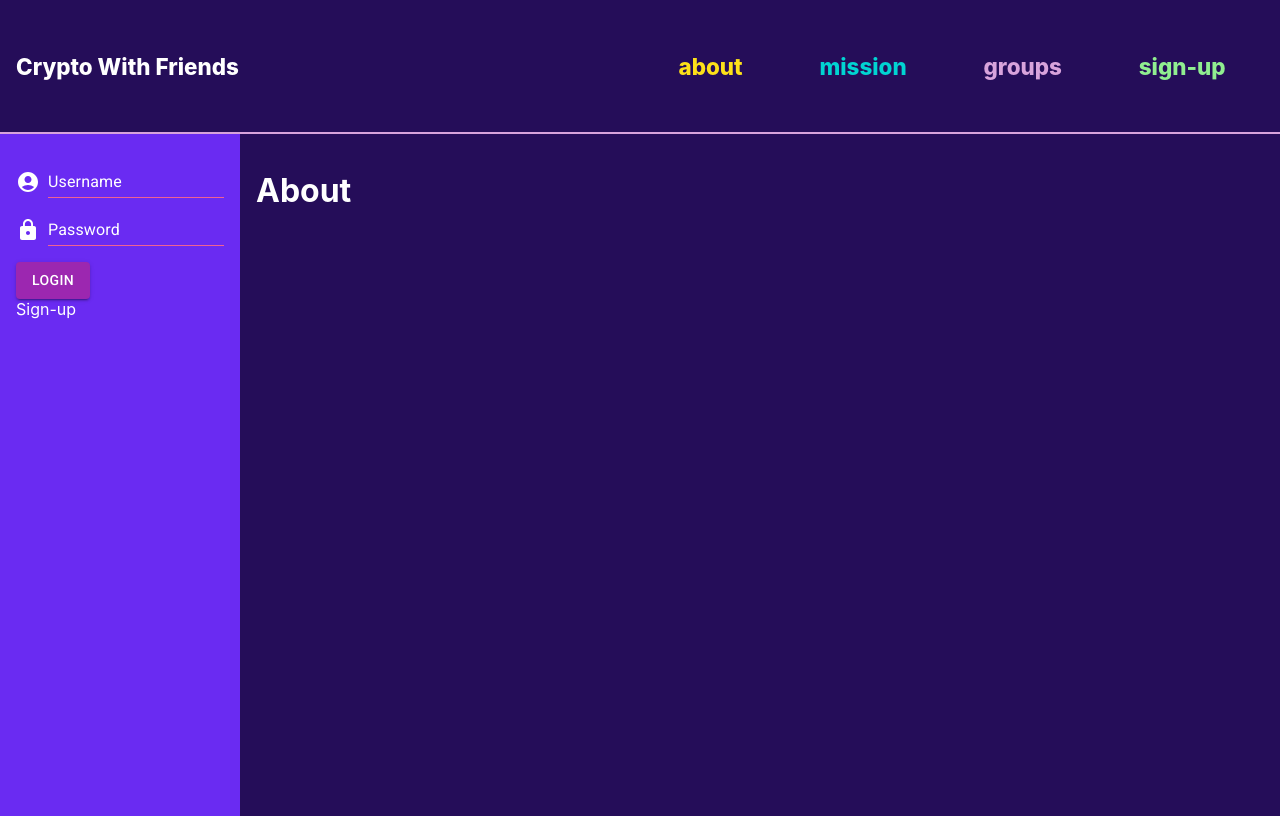
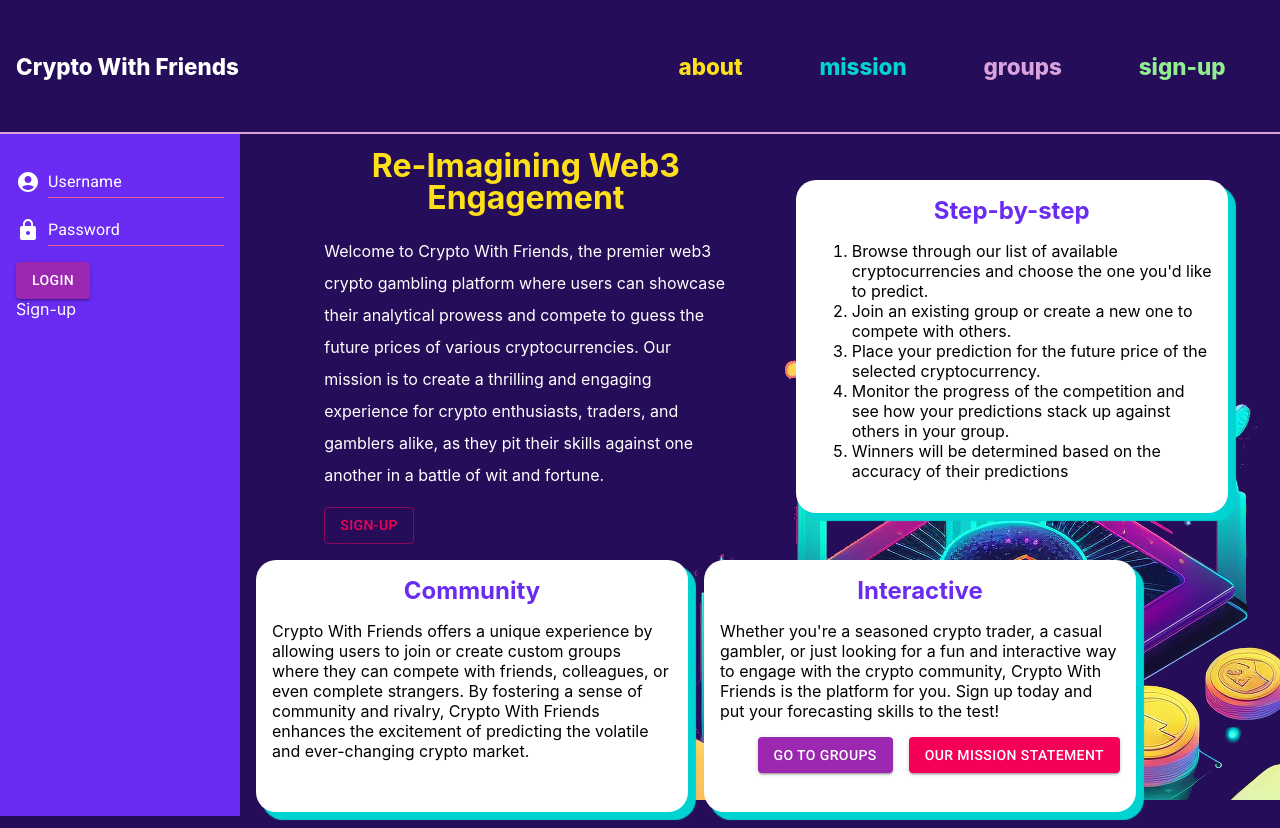
Before and after one commit to inherentspice/cwf-web, a React (Create React App) app: page /about in a window 1280 px wide. Built offline with nearby package versions, Linux system fonts and the light colour scheme; no server answers.

Commit message:
finished rough draft of about page

```diff
--- a/src/App.css
+++ b/src/App.css
@@ -255,4 +255,70 @@ a:hover {
 
 .button-cont {
   align-self: flex-end;
+  gap: 1rem;
+  display: flex;
 }
+
+/* about */
+
+.about-background {
+  max-height: 80%;
+  position: fixed;
+  bottom: 0;
+  right: 0;
+  z-index: 0;
+}
+
+.about-cont {
+  display: flex;
+  align-items: flex-start;
+  justify-content: flex-start;
+  position: relative;
+  flex-direction: column;
+}
+
+.bio-instructions-cont {
+  display: flex;
+  justify-content: space-evenly;
+}
+
+.info-cont {
+  z-index: 1;
+  display: flex;
+  align-items: flex-start;
+  justify-content: flex-start;
+  margin-top: 1rem;
+  width: 100%;
+  gap: 1rem;
+}
+
+.about-instructions-cont {
+  display: flex;
+  flex-direction: column;
+  background-color: white;
+  border-radius: 20px;
+  z-index: 1;
+  color: black;
+  width: 400px;
+  align-self: center;
+  padding: 1rem;
+  box-shadow: 7px 7px 1px 1px var(--color-blue);
+}
+
+.about-info-cont {
+  display: flex;
+  flex-direction: column;
+  background-color: white;
+  border-radius: 20px;
+  z-index: 1;
+  color: black;
+  width: 400px;
+  padding: 1rem;
+  height: 220px;
+  box-shadow: 7px 7px 1px 1px var(--color-blue);
+}
+
+.about-cont h2 {
+  color: var(--bg-light-color);
+  margin: 0;
+}
--- a/src/components/landing/about.js
+++ b/src/components/landing/about.js
@@ -1,5 +1,67 @@
-export default function About() {
+import BackgroundImage from "../../assets/about-image.png"
+import CallToActionIcon from '@mui/icons-material/CallToAction';
+import { Button } from "@mui/material";
+import { useNavigate } from "react-router-dom";
+
+export default function Landing() {
+  const navigate = useNavigate();
+
+  const signUpClick = () => {
+    navigate("/register");
+  }
+
+  const aboutClick = () => {
+    navigate("/about");
+  }
+
+  const missionClick = () => {
+    navigate("/mission");
+  }
+
   return (
-    <h1>About</h1>
+    <div className="about-cont">
+      <div className="bio-instructions-cont">
+        <div className="landing-info-cont">
+          <h1>Re-Imagining Web3 Engagement</h1>
+          <p>
+          Welcome to Crypto With Friends, the premier web3 crypto gambling platform where users can showcase their analytical prowess and compete to guess the future prices of various cryptocurrencies.
+          Our mission is to create a thrilling and engaging experience for crypto enthusiasts, traders, and gamblers alike, as they pit their skills against one another in a battle of wit and fortune.
+          </p>
+          <Button variant="outlined" color="secondary" onClick={() => signUpClick()}>Sign-Up</Button>
+        </div>
+        <div className="about-instructions-cont">
+          <h2>Step-by-step</h2>
+          <ol>
+            <li>Browse through our list of available cryptocurrencies and choose the one you'd like to predict.</li>
+            <li>Join an existing group or create a new one to compete with others.</li>
+            <li>Place your prediction for the future price of the selected cryptocurrency.</li>
+            <li>Monitor the progress of the competition and see how your predictions stack up against others in your group.</li>
+            <li>Winners will be determined based on the accuracy of their predictions</li>
+          </ol>
+        </div>
+      </div>
+      <div className="info-cont">
+        <div className="about-info-cont">
+          <h2>Community</h2>
+          <p>
+          Crypto With Friends offers a unique experience by allowing users to join or create custom groups where they can compete with friends, colleagues, or even complete strangers.
+          By fostering a sense of community and rivalry, Crypto With Friends enhances the excitement of predicting the volatile and ever-changing crypto market.
+          </p>
+        </div>
+        <div className="about-info-cont">
+          <h2>Interactive</h2>
+          <p>
+            Whether you're a seasoned crypto trader, a casual gambler, or just looking for a fun and interactive way to engage with the crypto community, Crypto With Friends is the platform for you.
+            Sign up today and put your forecasting skills to the test!
+          </p>
+          <div className="button-cont">
+            <Button variant="contained" color="primary">Go to Groups</Button>
+            <Button variant="contained" color="secondary">Our Mission Statement</Button>
+          </div>
+        </div>
+      </div>
+
+      <img src={BackgroundImage} alt="Background image" className="about-background"/>
+    </div>
   )
 }
```
Also changed, not shown: src/assets/about-image.png.
